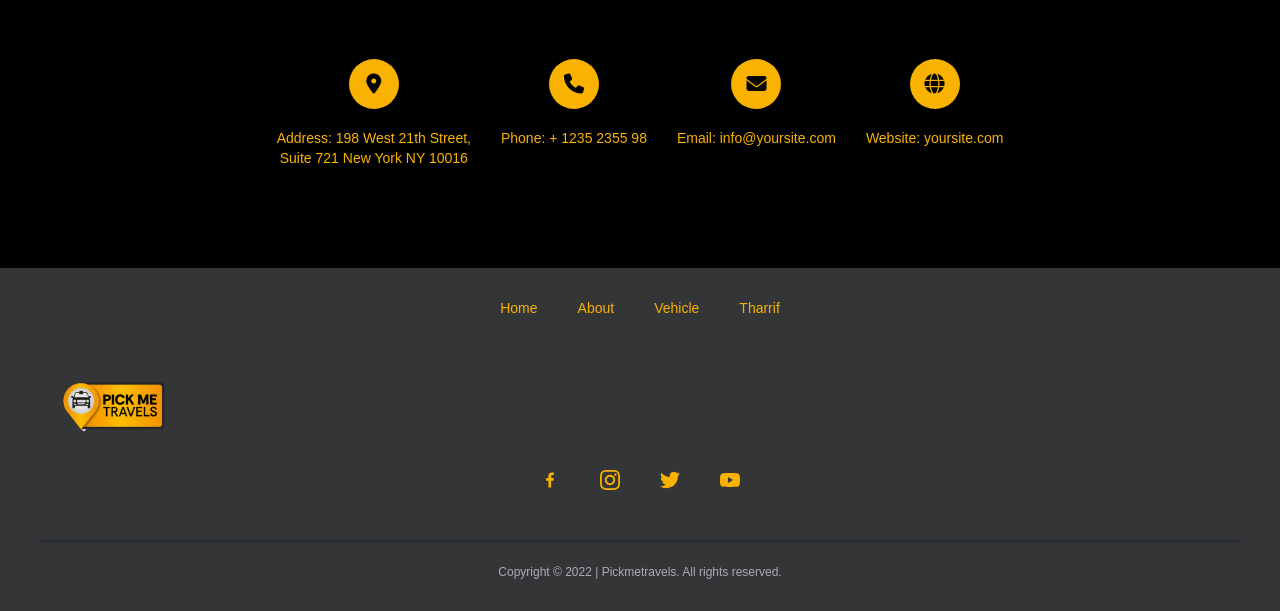
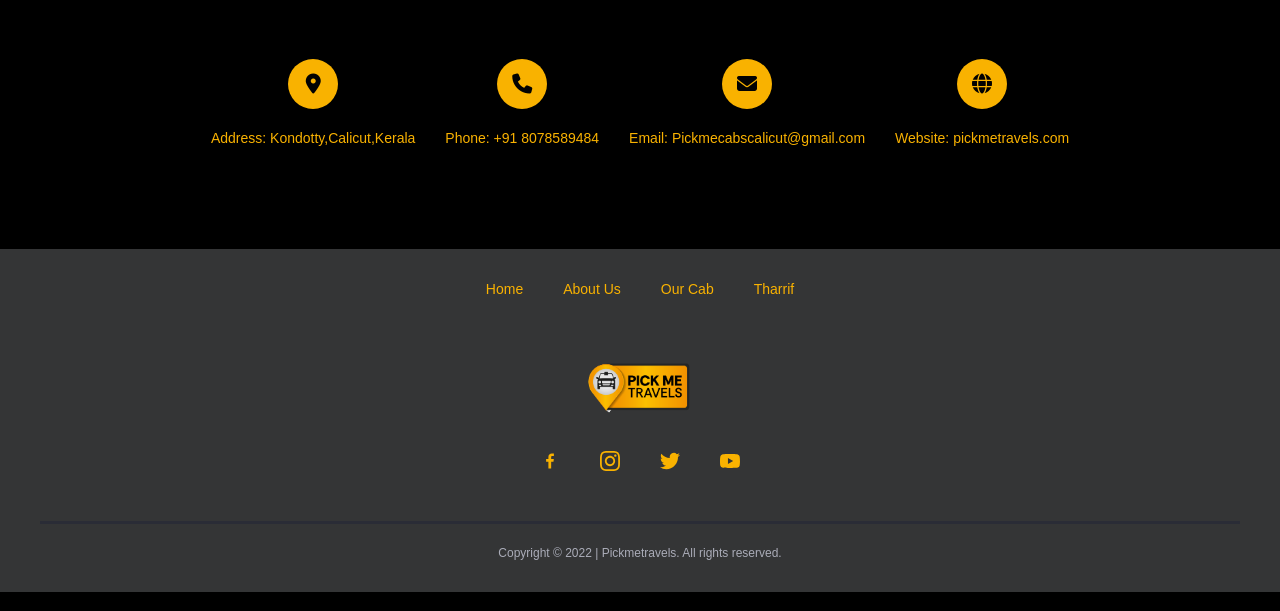
Before and after one commit to muhdashique/pickmetravels, a Django app: page / in a window 1280 px wide. Shown: the part 3598-4209 px from the top of the page. Run offline with Django 4.2, Linux system fonts and the light colour scheme; data that the repository does not hold is empty; some libraries are stand-ins or nearby versions.

Commit message:
second commit

```diff
--- a/pickmeproject/settings.py
+++ b/pickmeproject/settings.py
@@ -82,7 +82,7 @@ DATABASES = {
         'ENGINE': 'django.db.backends.postgresql',
         'NAME': 'pickmetravels',  # Replace with your database name
         'USER': 'postgres',  # Replace with your database username
-        'PASSWORD': '1234',  # Replace with your database password
+        'PASSWORD': 'info@imc',  # Replace with your database password
         'HOST': 'localhost',  # Use 'localhost' for local development
         'PORT': '5432',  # Default PostgreSQL port
     }
--- a/templates/index.html
+++ b/templates/index.html
@@ -1698,6 +1698,7 @@ nav {
     <!-- Hero Section -->
 <div class="overflow-hidden">
     <!-- Mobile Navbar -->
+    <section id="home">
         <header id="headerMenu" class="fixed z-[9999] bg-[#fff] w-[70%] h-screen hidden">
             <div class="absolute right-2 top-2 cursor-pointer" id="closeMenu">
                 <i class="fa-solid fa-xmark"></i>
@@ -1717,6 +1718,7 @@ nav {
                 </div>
             </nav>
         </header>
+    </section>
     <nav class="w-full flex navbar-scroll justify-between items-center px-2 md:px-10 pt-3 lg:hidden fixed left-0 right-0 z-[9998] ">
         <a href="{% url 'index' %}">
             <div class="md:w-[150px] md:h-[100px] w-[100px]">
@@ -1749,7 +1751,7 @@ nav {
         </div>
         <div class=" right-5 hidden lg:flex items-center gap-2">
             <!-- <a href="tel:+918129139506"><button class="text-[#fff] border border-[#fff] px-10 py-2 rounded-full backdrop-blur-sm bg-[#F59E00]">Book a Taxi</button></a> -->
-            <a href="{% url 'login' %}"><button class="text-[#fff] border border-[#fff] px-10 py-2 rounded-full backdrop-blur-sm">Login</button></a>
+            <a href="{% url 'login' %}"><button class="text-[#fff] border border-[#fff] px-10 py-2 rounded-full backdrop-blur-sm bg-[#FFD700]text-[#000]">Login</button></a>
         </div>
 
     </nav>
@@ -1870,24 +1872,27 @@ nav {
                 <div>
                     <h1 class="text-[#fff] lg:text-[40px] mb-2 font-black leading-tight text-xl">THE <span class="block text-[#FFD700]">YELLOW BEAST</span></h1>
                     <p class="text-[#fff] text-sm md:text-base">
-                        In publishing and graphic design, Lorem ipsum is a placeholder text commonly used to demonstrate the visual form of a document or a typeface without relying on meaningful content.
+                       We offers convenient transportation for city rides, airport transfers, and outstation trips. Passengers can book via phone, app, or website, with options like GPS tracking, online payments, and professional drivers for a safe and comfortable journey.
                     </p>
+                    <a href="tel:+918078589484">
                         <button class="pre-order">Book Your Cab</button>
+                    </a>
+
                 </div>
 
             </div>
 
             <div class="overflow-x-auto hidden md:flex md:flex-col">
                 <div class="flex gap-2 md:gap-5 items-center overflow-x-auto absolute bottom-2 left-2 md:left-10 lg:left-14">
-                    <div class="w-[200px] h-[200px] bg-[#fff] rounded-xl overflow-hidden">
+                    <div class="w-[250px] h-[200px] bg-[#fff] rounded-xl overflow-hidden">
                         <img src="http://images.overdrive.in/wp-content/uploads/2024/05/Untitled-design-2024-05-10T105517.989-900x506.png"
                             alt="" class="w-full h-full object-cover">
                     </div>
-                    <div class="w-[200px] h-[200px] bg-[#fff] rounded-xl overflow-hidden">
-                        <img src="https://5.imimg.com/data5/HX/OP/GLADMIN-13487668/maruti-ertiga-cat-500x500.png" alt=""
+                    <div class="w-[250px] h-[200px] bg-[#fff] rounded-xl overflow-hidden">
+                        <img src="https://5.imimg.com/data5/SELLER/Default/2022/9/MZ/RW/RG/10390332/innova-crysta-car-rental-service-500x500.jpg" alt=""
                             class="w-full h-full object-cover">
                     </div>
-                    <div class="w-[200px] h-[200px] bg-[#fff] rounded-xl overflow-hidden">
+                    <div class="w-[250px] h-[200px] bg-[#fff] rounded-xl overflow-hidden">
                         <img src="https://imgd-ct.aeplcdn.com/664x415/n/s14t6ra_1421876.jpg?q=80" alt=""
                             class="w-full h-full object-cover">
                     </div>
@@ -1960,12 +1965,12 @@ nav {
     <i class="fab fa-whatsapp"></i>
 </a>
 
-        <a href="tel:+918129139506"><i class="fas fa-phone"></i></a>
+        <a href="tel:+918078589484"><i class="fas fa-phone"></i></a>
     </div>
 
     <!-- Mobile Contact Buttons -->
     <div class="mobile-contact">
-        <a href="tel:+918129139506"><i class="fas fa-phone"></i></a>
+        <a href="tel:+918078589484"><i class="fas fa-phone"></i></a>
         <a href="https://wa.me/+91 8078589484"><i class="fab fa-whatsapp"></i></a>
     </div>
 
@@ -2186,7 +2191,7 @@ nav {
 
 
             <div class="map-section">
-                <iframe src="https://www.google.com/maps/embed?pb=!1m10!1m8!1m3!1d7869.410079953582!2d76.8888166!3d9.5343348!3m2!1i1024!2i768!4f13.1!5e0!3m2!1sen!2sin!4v1740744719507!5m2!1sen!2sin" width="950" height="550" style="border:0;" allowfullscreen="" loading="lazy" referrerpolicy="no-referrer-when-downgrade"></iframe>
+                <iframe src="https://www.google.com/maps/embed?pb=!1m18!1m12!1m3!1d15658.130402910454!2d75.95594864561524!3d11.148146224383963!2m3!1f0!2f0!3f0!3m2!1i1024!2i768!4f13.1!3m3!1m2!1s0x3ba64ee2471144f5%3A0x8692de4117c315d!2sKondotty%2C%20Kerala%20673638!5e0!3m2!1sen!2sin!4v1741241566596!5m2!1sen!2sin" width="950" height="550" style="border:0;" allowfullscreen="" loading="lazy" referrerpolicy="no-referrer-when-downgrade"></iframe>
             </div>
         </div>
 
@@ -2196,8 +2201,8 @@ nav {
                     <i class="fa-solid fa-location-dot"></i>
                 </div>
                 <div class="contact-text">
-                    Address: 198 West 21th Street,<br>
-                    Suite 721 New York NY 10016
+                    Address: Kondotty,Calicut,Kerala<br>
+
                 </div>
             </div>
 
@@ -2206,7 +2211,7 @@ nav {
                     <i class="fa-solid fa-phone"></i>
                 </div>
                 <div class="contact-text">
-                    Phone: + 1235 2355 98
+                    Phone: +91 8078589484
                 </div>
             </div>
 
@@ -2215,7 +2220,7 @@ nav {
                     <i class="fa-solid fa-envelope"></i>
                 </div>
                 <div class="contact-text">
-                    Email: <a href="mailto:info@yoursite.com">info@yoursite.com</a>
+                    Email: <a href="mailto:Pickmecabscalicut@gmail.com">Pickmecabscalicut@gmail.com</a>
                 </div>
             </div>
 
@@ -2224,7 +2229,7 @@ nav {
                     <i class="fa-solid fa-globe"></i>
                 </div>
                 <div class="contact-text">
-                    Website: <a href="https://yoursite.com" target="_blank">yoursite.com</a>
+                    Website: <a href="https://pickmetravels.com" target="_blank">pickmetravels.com</a>
                 </div>
             </div>
         </div>
@@ -2236,14 +2241,16 @@ nav {
 <footer class="footer">
     <div class="footer-container">
         <nav class="footer-nav">
-            <a href="#">Home</a>
-            <a href="#">About</a>
-            <a href="#">Vehicle</a>
-            <a href="#">Tharrif</a>
+            <a href="#home">Home</a>
+            <a href="#about">About Us</a>
+            <a href="#cabs">Our Cab</a>
+            <a href="#thariff">Tharrif</a>
         </nav>
 
-        <div class="w-[150px]">
+       <div class="w-full flex justify-center items-center mx-auto">
+        <div class="w-[150px] flex jusitfy-center items-center">
             <img src="{% static 'images/logo.png' %}" alt="Pickme Taxi Logo" class="w-full h-full object-contain">
+        </div>
        </div>
 
 
```
Lines whose indentation alone changed are shown as unchanged.
